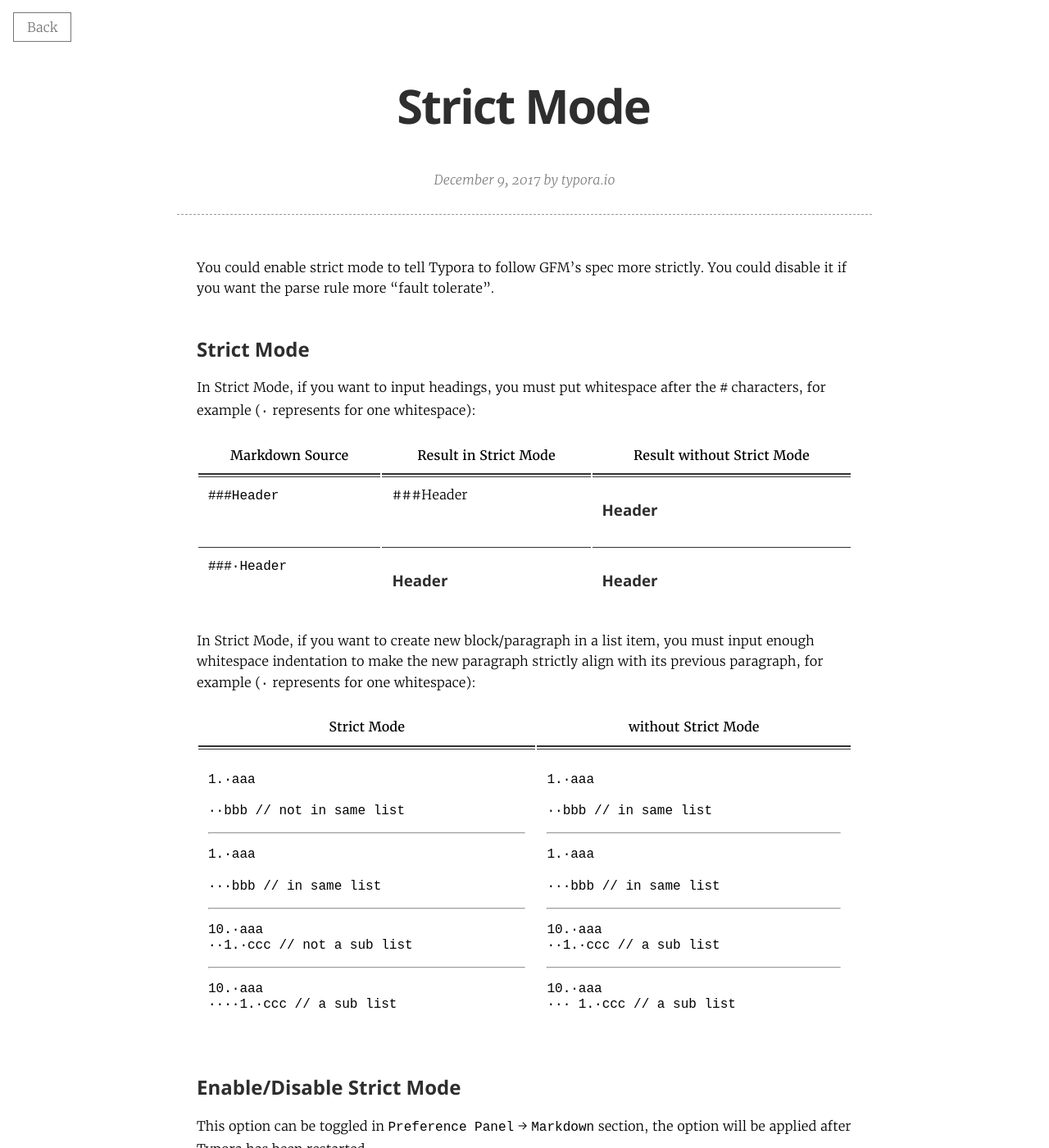
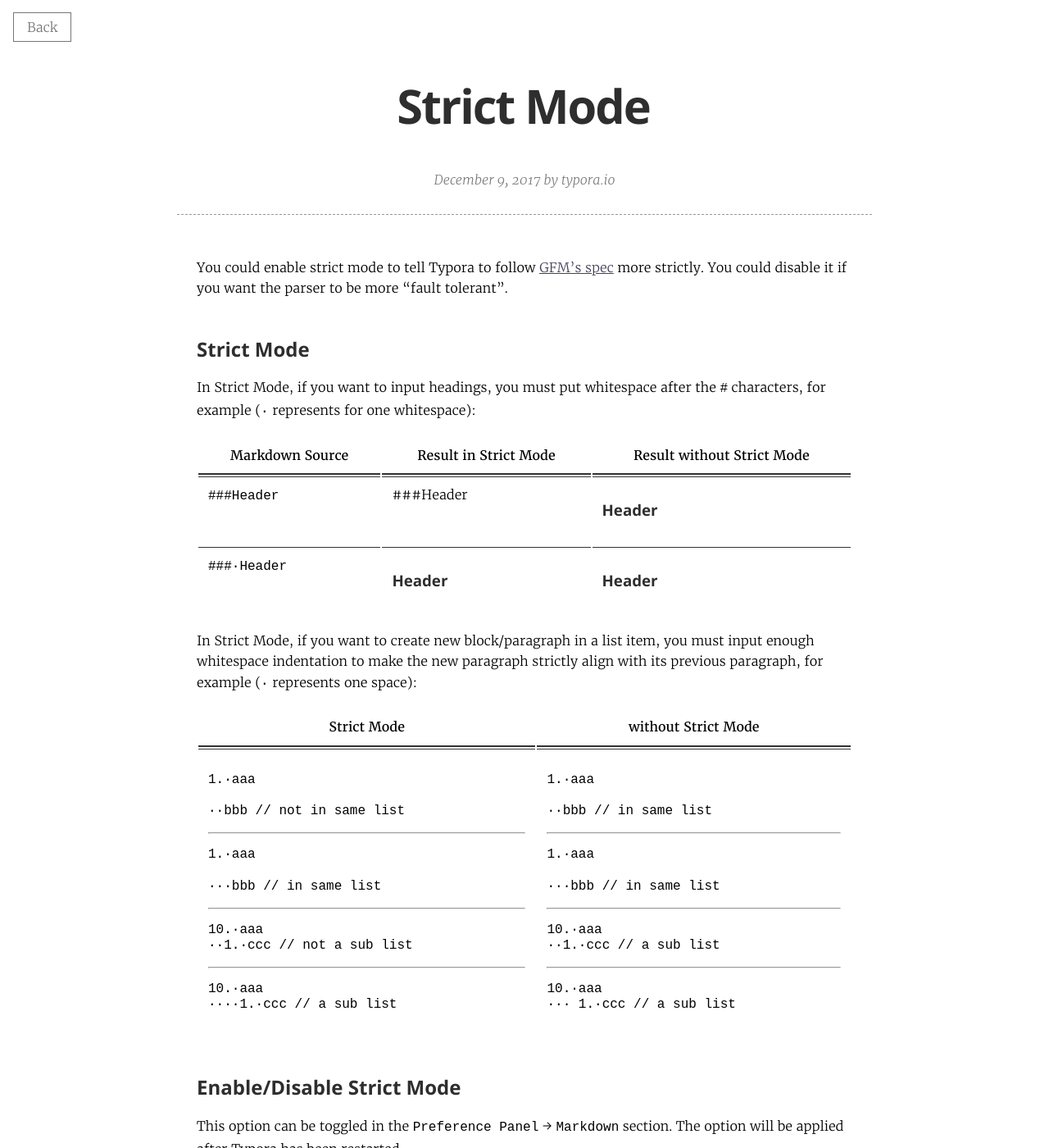
Before and after one commit to typora/support.typora.io, a Jekyll site: the page built from _posts/2017-12-09-Strict Mode.md, in a window 1280 px wide and 1400 px high. Shown: the whole window at 82% size. Built offline with Jekyll 4.4.1, drawn with Linux system fonts in a browser that asks for light colours; nearby versions of some CDN libraries; library files that are not in the unit come from our copies; some of the changed text lies outside the part shown.

Commit message:
Grammar edits

```diff
--- a/_posts/2017-12-09-Strict Mode.md
+++ b/_posts/2017-12-09-Strict Mode.md
@@ -8,7 +8,7 @@
 typora-copy-images-to: ../media/strict-mode
 ---
 
-You could enable **strict mode** to tell Typora to follow GFM's spec more strictly. You could disable it if you want the parse rule more “fault tolerate”.
+You could enable **strict mode** to tell Typora to follow [GFM's spec](https://github.github.com/gfm/) more strictly. You could disable it if you want the parser to be more “fault tolerant”.
 
 ## Strict Mode
 
@@ -19,7 +19,7 @@
 | `###Header`     | ###Header                         | {::nomarkdown}<h3>Header</h3>{:/} |
 | `###·Header`    | {::nomarkdown}<h3>Header</h3>{:/} | {::nomarkdown}<h3>Header</h3>{:/} |
 
-In Strict Mode, if you want to create new block/paragraph in a list item, you must input enough whitespace indentation to make the new paragraph strictly align with its previous paragraph, for example (`·` represents for one whitespace):
+In Strict Mode, if you want to create new block/paragraph in a list item, you must input enough whitespace indentation to make the new paragraph strictly align with its previous paragraph, for example (`·` represents one space):
 
 <table><thead><tr><th>Strict Mode</th><th>without Strict Mode</th></tr></thead>
 
@@ -71,4 +71,4 @@
 
 ## Enable/Disable Strict Mode
 
-This option can be toggled in `Preference Panel` → `Markdown` section, the option will be applied after Typora has been restarted.
+This option can be toggled in the `Preference Panel` → `Markdown` section. The option will be applied after Typora has been restarted.
```
